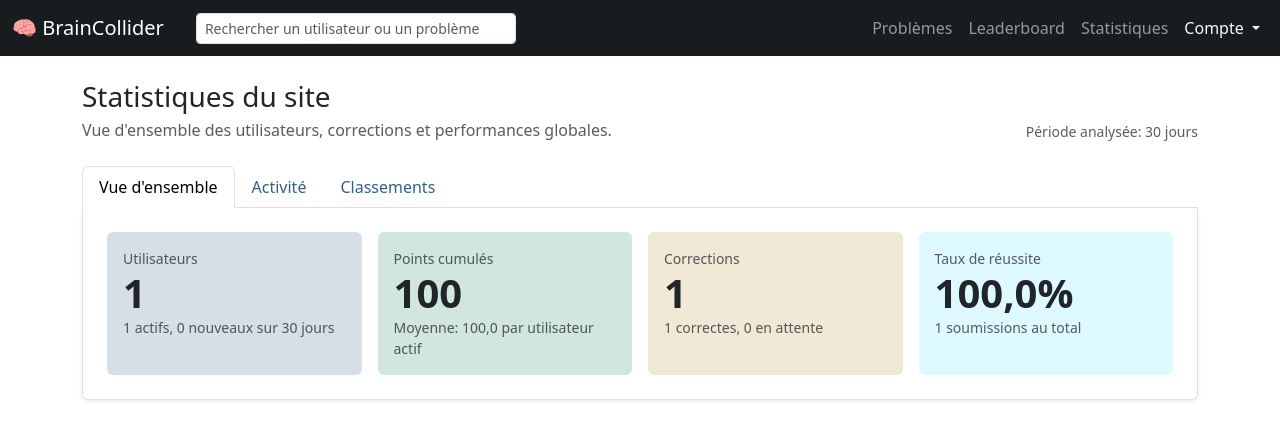
After one commit to DaStygos/braincollider, a Django app: page /statistics/ in a window 1280 px wide. The commit adds this page. Shown: the top 440 px of the page. Run offline with Django 5.2, Linux system fonts and the light colour scheme; tables that the repository leaves empty hold one stand-in row (values such as "Sample post"); some libraries are stand-ins or nearby versions.

Commit message:
added statistics about users, submissions and problems

```diff
--- a/braincollider/settings.py
+++ b/braincollider/settings.py
@@ -50,7 +50,8 @@ INSTALLED_APPS = [
     'core',
     'leaderboard',
     'notifications',
-    'staff'
+    'staff',
+    'stats',
 ]
 
 MIDDLEWARE = [
--- a/braincollider/urls.py
+++ b/braincollider/urls.py
@@ -8,6 +8,7 @@ urlpatterns = [
     path("problems/", include("problems.urls",namespace="problems")),
     path("accounts/", include("accounts.urls",namespace="accounts")),
     path("leaderboard/",include("leaderboard.urls",namespace="leaderboard")),
+    path("statistics/", include("stats.urls", namespace="stats")),
     path("admin/", admin.site.urls),
     path("notifications/", include("notifications.urls",namespace="notifications")),
     path("staff/", include("staff.urls", namespace="staff")),
--- /dev/null
+++ b/stats/__init__.py
@@ -0,0 +1 @@
+# Stats app package.
--- /dev/null
+++ b/stats/apps.py
@@ -0,0 +1,6 @@
+from django.apps import AppConfig
+
+
+class StatsConfig(AppConfig):
+    default_auto_field = "django.db.models.BigAutoField"
+    name = "stats"
--- /dev/null
+++ b/stats/templates/stats/dashboard.html
@@ -0,0 +1,228 @@
+{% extends "base_generic.html" %}
+
+{% block title %}Statistiques{% endblock %}
+
+{% block content %}
+<div class="d-flex flex-column flex-md-row justify-content-between align-items-md-end gap-3 mb-4">
+  <div>
+    <h1 class="h3 mb-1">Statistiques du site</h1>
+    <p class="text-muted mb-0">Vue d'ensemble des utilisateurs, corrections et performances globales.</p>
+  </div>
+  <div class="text-muted small">Période analysée: 30 jours</div>
+</div>
+
+<ul class="nav nav-tabs" id="statsTab" role="tablist">
+  <li class="nav-item" role="presentation">
+    <button class="nav-link active" id="overview-tab" data-bs-toggle="tab" data-bs-target="#overview-tab-pane" type="button" role="tab" aria-controls="overview-tab-pane" aria-selected="true">Vue d'ensemble</button>
+  </li>
+  <li class="nav-item" role="presentation">
+    <button class="nav-link" id="activity-tab" data-bs-toggle="tab" data-bs-target="#activity-tab-pane" type="button" role="tab" aria-controls="activity-tab-pane" aria-selected="false">Activité</button>
+  </li>
+  <li class="nav-item" role="presentation">
+    <button class="nav-link" id="rankings-tab" data-bs-toggle="tab" data-bs-target="#rankings-tab-pane" type="button" role="tab" aria-controls="rankings-tab-pane" aria-selected="false">Classements</button>
+  </li>
+</ul>
+
+<div class="tab-content border border-top-0 rounded-bottom bg-white shadow-sm p-3 p-lg-4" id="statsTabContent">
+  <div class="tab-pane fade show active" id="overview-tab-pane" role="tabpanel" aria-labelledby="overview-tab">
+    <div class="row g-3">
+      <div class="col-6 col-lg-3">
+        <div class="card h-100 border-0 bg-primary-subtle">
+          <div class="card-body">
+            <div class="text-muted small">Utilisateurs</div>
+            <div class="display-6 fw-semibold mb-0">{{ total_users }}</div>
+            <div class="small text-muted">{{ active_users }} actifs, {{ new_users_30d }} nouveaux sur 30 jours</div>
+          </div>
+        </div>
+      </div>
+      <div class="col-6 col-lg-3">
+        <div class="card h-100 border-0 bg-success-subtle">
+          <div class="card-body">
+            <div class="text-muted small">Points cumulés</div>
+            <div class="display-6 fw-semibold mb-0">{{ total_points }}</div>
+            <div class="small text-muted">Moyenne: {{ average_points_per_user }} par utilisateur actif</div>
+          </div>
+        </div>
+      </div>
+      <div class="col-6 col-lg-3">
+        <div class="card h-100 border-0 bg-warning-subtle">
+          <div class="card-body">
+            <div class="text-muted small">Corrections</div>
+            <div class="display-6 fw-semibold mb-0">{{ reviewed_submissions }}</div>
+            <div class="small text-muted">{{ correct_submissions }} correctes, {{ pending_submissions }} en attente</div>
+          </div>
+        </div>
+      </div>
+      <div class="col-6 col-lg-3">
+        <div class="card h-100 border-0 bg-info-subtle">
+          <div class="card-body">
+            <div class="text-muted small">Taux de réussite</div>
+            <div class="display-6 fw-semibold mb-0">{{ success_rate }}%</div>
+            <div class="small text-muted">{{ total_submissions }} soumissions au total</div>
+          </div>
+        </div>
+      </div>
+    </div>
+  </div>
+
+  <div class="tab-pane fade" id="activity-tab-pane" role="tabpanel" aria-labelledby="activity-tab">
+    <div class="card border-0">
+      <div class="card-header bg-light fw-semibold">Points et corrections par jour</div>
+      <div class="card-body">
+        <div style="height: 360px;">
+          <canvas id="activityChart"></canvas>
+        </div>
+      </div>
+    </div>
+  </div>
+
+  <div class="tab-pane fade" id="rankings-tab-pane" role="tabpanel" aria-labelledby="rankings-tab">
+    <div class="row g-3">
+      <div class="col-12 col-lg-6">
+        <div class="card h-100">
+          <div class="card-header bg-light fw-semibold">Top utilisateurs</div>
+          <div class="card-body p-0">
+            <div class="table-responsive">
+              <table class="table mb-0 align-middle">
+                <thead class="table-light">
+                  <tr>
+                    <th>Utilisateur</th>
+                    <th class="text-center">Soumissions correctes</th>
+                    <th class="text-end">Points</th>
+                  </tr>
+                </thead>
+                <tbody>
+                  {% for top_user in top_users %}
+                    <tr>
+                      <td>
+                        <a href="{% url 'accounts:public_profile' top_user.username %}" class="text-decoration-none">{{ top_user.username }}</a>
+                      </td>
+                      <td class="text-center">{{ top_user.correct_count }}</td>
+                      <td class="text-end fw-semibold">{{ top_user.total_score }}</td>
+                    </tr>
+                  {% empty %}
+                    <tr><td colspan="3" class="text-center text-muted py-4">Aucune donnée disponible.</td></tr>
+                  {% endfor %}
+                </tbody>
+              </table>
+            </div>
+          </div>
+        </div>
+      </div>
+      <div class="col-12 col-lg-6">
+        <div class="card h-100">
+          <div class="card-header bg-light fw-semibold">Problèmes les plus résolus</div>
+          <div class="card-body p-0">
+            <div class="table-responsive">
+              <table class="table mb-0 align-middle">
+                <thead class="table-light">
+                  <tr>
+                    <th>Problème</th>
+                    <th class="text-center">Résolutions</th>
+                    <th class="text-end">Points générés</th>
+                  </tr>
+                </thead>
+                <tbody>
+                  {% for problem in top_problems %}
+                    <tr>
+                      <td>{{ problem.title }}</td>
+                      <td class="text-center">{{ problem.solved_count }}</td>
+                      <td class="text-end fw-semibold">{{ problem.total_points }}</td>
+                    </tr>
+                  {% empty %}
+                    <tr><td colspan="3" class="text-center text-muted py-4">Aucune donnée disponible.</td></tr>
+                  {% endfor %}
+                </tbody>
+              </table>
+            </div>
+          </div>
+        </div>
+      </div>
+      <div class="col-12 col-lg-5">
+        <div class="card h-100">
+          <div class="card-header bg-light fw-semibold">Répartition par catégorie</div>
+          <div class="card-body p-0">
+            <div class="table-responsive">
+              <table class="table mb-0 align-middle">
+                <thead class="table-light">
+                  <tr>
+                    <th>Catégorie</th>
+                    <th class="text-center">Réussites</th>
+                    <th class="text-end">Points</th>
+                  </tr>
+                </thead>
+                <tbody>
+                  {% for row in category_rows %}
+                    <tr>
+                      <td>{{ row.label }}</td>
+                      <td class="text-center">{{ row.count }}</td>
+                      <td class="text-end fw-semibold">{{ row.points }}</td>
+                    </tr>
+                  {% empty %}
+                    <tr><td colspan="3" class="text-center text-muted py-4">Aucune donnée disponible.</td></tr>
+                  {% endfor %}
+                </tbody>
+              </table>
+            </div>
+          </div>
+        </div>
+      </div>
+    </div>
+  </div>
+</div>
+
+{{ activity_labels|json_script:"activity-labels" }}
+{{ activity_points|json_script:"activity-points" }}
+{{ activity_corrections|json_script:"activity-corrections" }}
+
+<script src="https://cdn.jsdelivr.net/npm/chart.js"></script>
+<script>
+  const activityLabels = JSON.parse(document.getElementById('activity-labels').textContent);
+  const activityPoints = JSON.parse(document.getElementById('activity-points').textContent);
+  const activityCorrections = JSON.parse(document.getElementById('activity-corrections').textContent);
+  const activityCanvas = document.getElementById('activityChart');
+
+  if (activityCanvas) {
+    const primaryColor = getComputedStyle(document.documentElement).getPropertyValue('--bs-primary').trim() || '#0d6efd';
+    const successColor = getComputedStyle(document.documentElement).getPropertyValue('--bs-success').trim() || '#198754';
+
+    new Chart(activityCanvas, {
+      type: 'line',
+      data: {
+        labels: activityLabels,
+        datasets: [
+          {
+            label: 'Points',
+            data: activityPoints,
+            borderColor: primaryColor,
+            backgroundColor: `${primaryColor}33`,
+            tension: 0.25,
+            fill: true,
+          },
+          {
+            label: 'Corrections',
+            data: activityCorrections,
+            borderColor: successColor,
+            backgroundColor: `${successColor}33`,
+            tension: 0.25,
+            fill: false,
+          },
+        ],
+      },
+      options: {
+        responsive: true,
+        maintainAspectRatio: false,
+        interaction: {
+          mode: 'index',
+          intersect: false,
+        },
+        scales: {
+          y: {
+            beginAtZero: true,
+          },
+        },
+      },
+    });
+  }
+</script>
+{% endblock %}
--- /dev/null
+++ b/stats/urls.py
@@ -0,0 +1,9 @@
+from django.urls import path
+
+from . import views
+
+app_name = "stats"
+
+urlpatterns = [
+    path("", views.dashboard, name="dashboard"),
+]
--- /dev/null
+++ b/stats/views.py
@@ -0,0 +1,124 @@
+from datetime import timedelta
+
+from django.contrib.auth.models import User
+from django.db.models import Case, Count, IntegerField, Q, Sum, Value, When
+from django.db.models.functions import Coalesce, TruncDate
+from django.shortcuts import render
+from django.utils import timezone
+
+from problems.models import CATEGORY_CHOICES, Problem, Submission
+
+
+def _submission_score_case(prefix=""):
+    lookup = f"{prefix}problem__difficulty"
+    return Case(
+        When(**{lookup: 1}, then=Value(100)),
+        When(**{lookup: 2}, then=Value(300)),
+        When(**{lookup: 3}, then=Value(500)),
+        When(**{lookup: 4}, then=Value(750)),
+        When(**{lookup: 5}, then=Value(1000)),
+        default=Value(0),
+        output_field=IntegerField(),
+    )
+
+
+def _daily_series(start_date, days, rows, value_key):
+    values_by_day = {row["day"]: row[value_key] for row in rows}
+    return [values_by_day.get(start_date + timedelta(days=offset), 0) for offset in range(days)]
+
+
+def dashboard(request):
+    today = timezone.localdate()
+    days = 30
+    start_date = today - timedelta(days=days - 1)
+    day_range = [start_date + timedelta(days=offset) for offset in range(days)]
+
+    total_users = User.objects.count()
+    active_users = User.objects.filter(submission__isnull=False).distinct().count()
+    new_users_30d = User.objects.filter(date_joined__date__gte=start_date).count()
+
+    total_problems = Problem.objects.count()
+    total_submissions = Submission.objects.count()
+    correct_submissions = Submission.objects.filter(is_correct=True).count()
+    pending_submissions = Submission.objects.filter(is_correct__isnull=True).count()
+    reviewed_submissions = Submission.objects.filter(is_correct__isnull=False).count()
+
+    total_points = Submission.objects.filter(is_correct=True).aggregate(
+        total=Coalesce(Sum(_submission_score_case()), 0)
+    )["total"]
+
+    top_users = list(
+        User.objects.select_related("profile")
+        .annotate(
+            total_score=Coalesce(Sum(_submission_score_case("submission__")), 0),
+            correct_count=Count("submission", filter=Q(submission__is_correct=True)),
+        )
+        .filter(total_score__gt=0)
+        .order_by("-total_score", "username")[:5]
+    )
+
+    top_problems = list(
+        Problem.objects.annotate(
+            solved_count=Count("submission", filter=Q(submission__is_correct=True)),
+        )
+        .filter(solved_count__gt=0)
+        .order_by("-solved_count", "title")[:5]
+    )
+
+    for problem in top_problems:
+        problem.total_points = problem.solved_count * problem.get_score()
+
+    points_rows = list(
+        Submission.objects.filter(is_correct=True, submitted_at__date__gte=start_date)
+        .annotate(day=TruncDate("submitted_at"))
+        .values("day")
+        .annotate(points=Sum(_submission_score_case()), count=Count("id"))
+        .order_by("day")
+    )
+    corrections_rows = list(
+        Submission.objects.filter(is_correct__isnull=False, submitted_at__date__gte=start_date)
+        .annotate(day=TruncDate("submitted_at"))
+        .values("day")
+        .annotate(count=Count("id"))
+        .order_by("day")
+    )
+
+    category_rows = list(
+        Submission.objects.filter(is_correct=True)
+        .values("problem__category")
+        .annotate(count=Count("id"), points=Sum(_submission_score_case()))
+        .order_by("-points", "problem__category")
+    )
+
+    category_labels = dict(CATEGORY_CHOICES)
+
+    activity_labels = [day.strftime("%d/%m") for day in day_range]
+    activity_points = _daily_series(start_date, days, points_rows, "points")
+    activity_corrections = _daily_series(start_date, days, corrections_rows, "count")
+
+    return render(request, "stats/dashboard.html", {
+        "total_users": total_users,
+        "active_users": active_users,
+        "new_users_30d": new_users_30d,
+        "total_problems": total_problems,
+        "total_submissions": total_submissions,
+        "correct_submissions": correct_submissions,
+        "pending_submissions": pending_submissions,
+        "reviewed_submissions": reviewed_submissions,
+        "total_points": total_points,
+        "success_rate": round((correct_submissions / reviewed_submissions) * 100, 1) if reviewed_submissions else 0,
+        "average_points_per_user": round(total_points / active_users, 1) if active_users else 0,
+        "activity_labels": activity_labels,
+        "activity_points": activity_points,
+        "activity_corrections": activity_corrections,
+        "top_users": top_users,
+        "top_problems": top_problems,
+        "category_rows": [
+            {
+                "label": category_labels.get(row["problem__category"], row["problem__category"]),
+                "count": row["count"],
+                "points": row["points"],
+            }
+            for row in category_rows
+        ],
+    })
--- a/templates/base_generic.html
+++ b/templates/base_generic.html
@@ -50,6 +50,9 @@
         </li>
         <li class="nav-item">
           <a class="nav-link" href="{% url 'leaderboard:leaderboard' %}">Leaderboard</a>
+        </li>
+        <li class="nav-item">
+          <a class="nav-link" href="{% url 'stats:dashboard' %}">Statistiques</a>
         </li>
 
         {% if can_access_pending_submissions %}
```
Also changed, not shown: stats/tests.py (added, +31 -0 lines).
